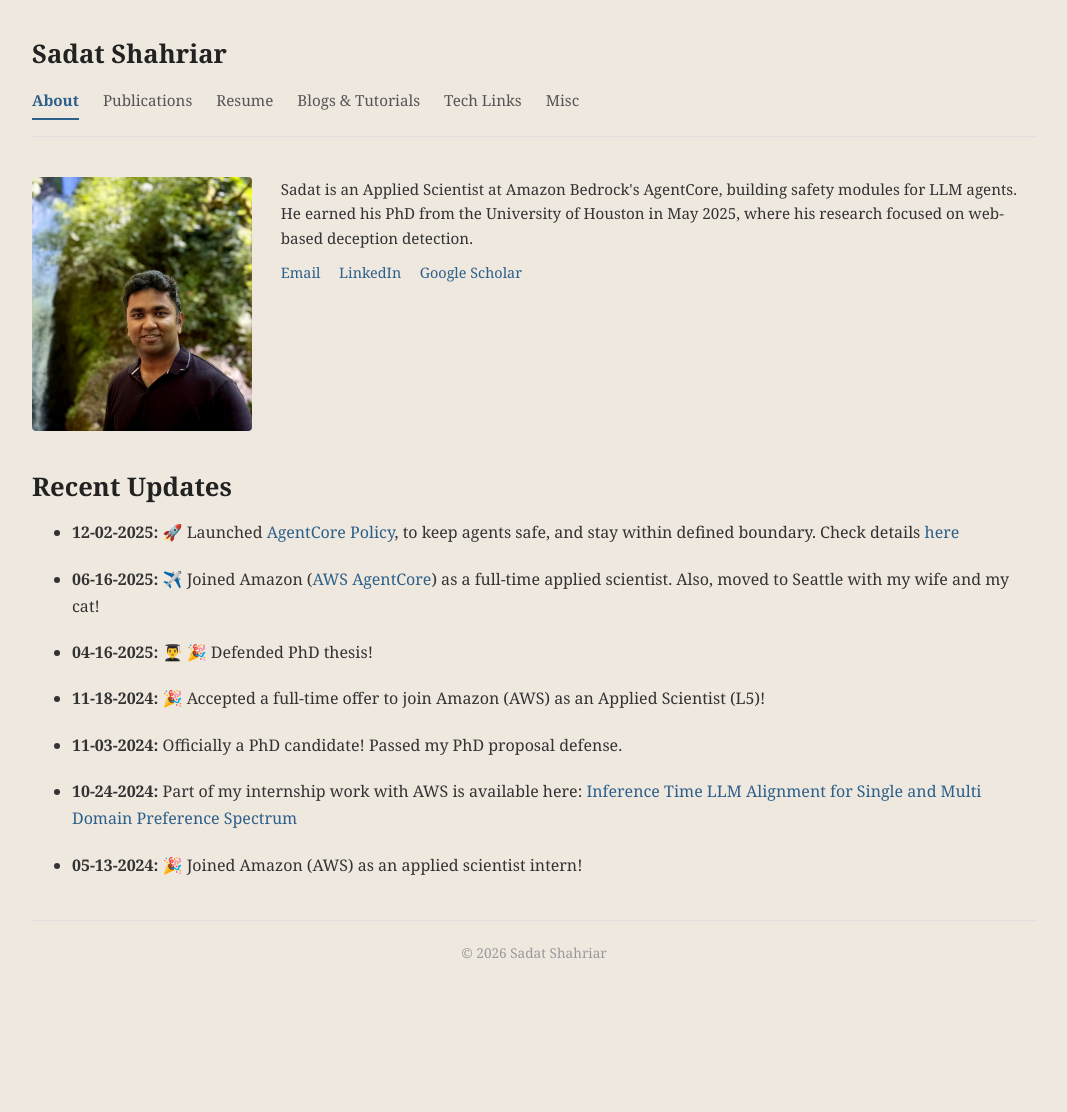
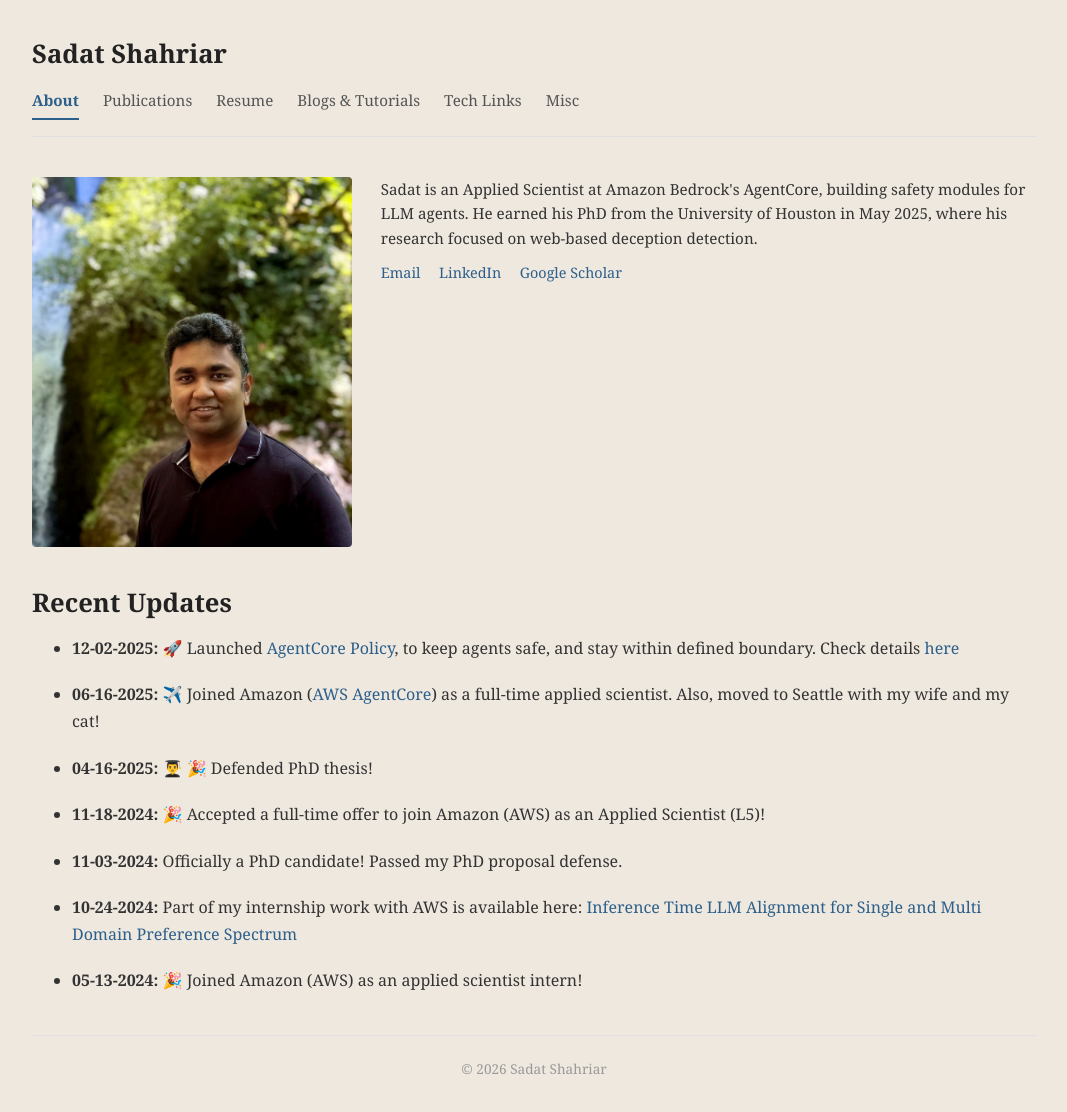
Before and after one commit to sadat1971/sadat1971.github.io, a Jekyll site: the page built from index.md, in a window 1280 px wide. Shown: the whole page, without its empty margins (106-1173 px from the left). Built offline with Jekyll 4.4.1, drawn with Linux system fonts in a browser that asks for light colours; before the commit the page ends 996 px from its top, so only the background shows below that.

Commit message:
bigger photo

```diff
--- a/assets/css/style.css
+++ b/assets/css/style.css
@@ -129,7 +129,7 @@ img {
 }
 
 .profile-row .profile-photo {
-  width: 220px;
+  width: 320px;
   height: auto;
   border-radius: 4px;
   object-fit: cover;
```
